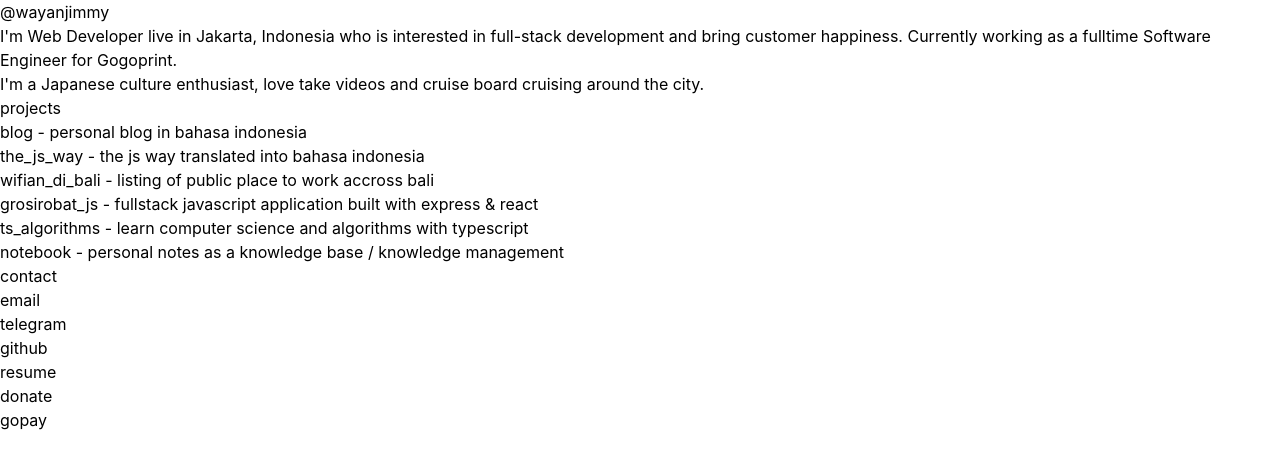
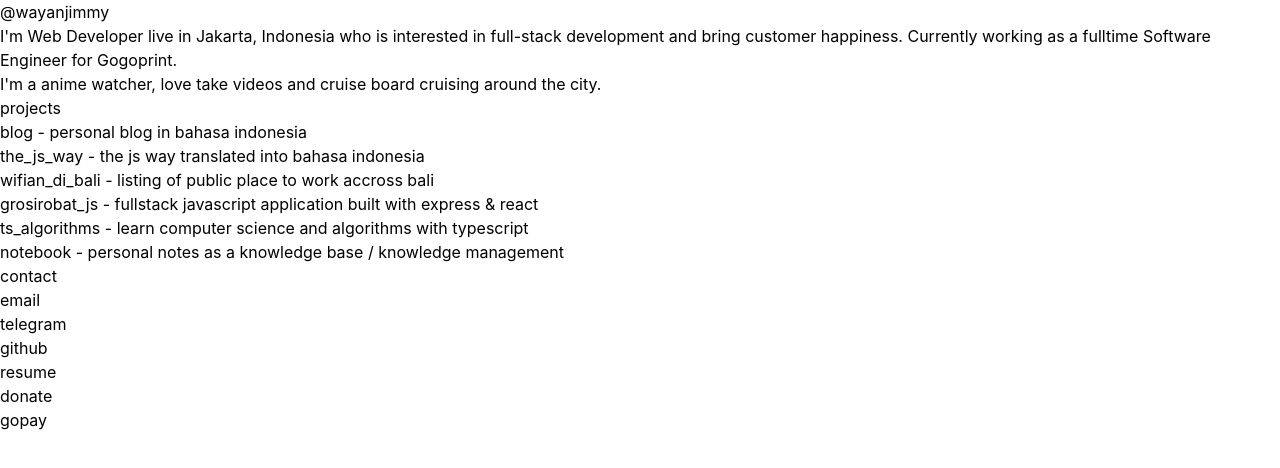
Before and after one commit to wayanjimmy/homepage, an Eleventy site: page src/index.njk in a window 1280 px wide. Built offline with nearby package versions, Linux system fonts and the light colour scheme; Eleventy itself is replaced by a stand-in of ours; files that its build step writes are made by us from their sources.

Commit message:
Update src/index.njk

```diff
--- a/src/index.njk
+++ b/src/index.njk
@@ -10,7 +10,7 @@ description: An Eleventy starter with modern tooling, Tailwind CSS and PurgeCSS
       I'm Web Developer live in <span class="text-blue-700 font-semibold no-underline cursor-pointer">Jakarta, Indonesia</span> who is interested in <span class="text-blue-700 font-semibold no-underline cursor-pointer">full-stack development</span> and bring <span class="text-blue-700 font-semibold no-underline cursor-pointer">customer happiness</span>. Currently working as a fulltime Software Engineer for <span href="https://www.gogoprint.co.id/" target="_blank" class="text-blue-700 font-semibold no-underline cursor-pointer">Gogoprint</span>.
     </p>
     <p>
-      I'm a Japanese culture enthusiast, love take videos and cruise board cruising around
+      I'm a anime watcher, love take videos and cruise board cruising around
       the city.
     </p>
   </div>
```
